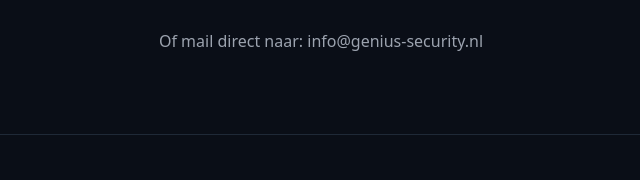
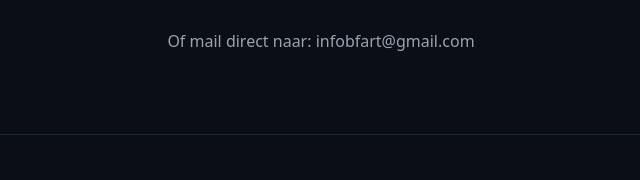
Before and after one commit to MMM999666/Genius, a plain HTML site: page contact.html in a window 1280 px wide. Shown: the part 660-840 px from the top of the page, 319-959 px from the left. Drawn offline with Linux system fonts and the light colour scheme; files whose address does not match are found by name.

Commit message:
Update contact.html

```diff
--- a/contact.html
+++ b/contact.html
@@ -30,7 +30,7 @@
       <textarea name="bericht" placeholder="Bericht" rows="6" style="width:100%; padding:0.9rem; margin-bottom:1rem; background:#1f2937; border:1px solid #374151; border-radius:0.5rem; color:white;"></textarea>
       <button type="submit" class="btn" style="width:100%;">Verstuur</button>
     </form>
-    <p style="text-align:center; margin-top:2rem; color:var(--muted);">Of mail direct naar: info@genius-security.nl</p>
+    <p style="text-align:center; margin-top:2rem; color:var(--muted);">Of mail direct naar: infobfart@gmail.com</p>
   </section>
 
   <footer>
```
